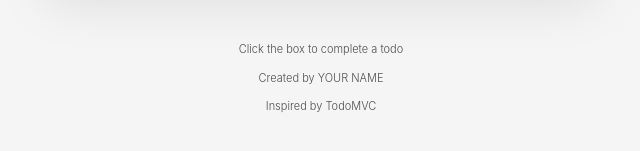
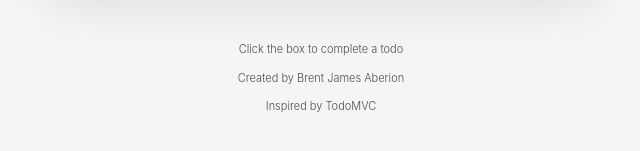
Before and after one commit to brentjamesaberion/CSIT340-todomvc, a React (Vite) app: page / in a window 1280 px wide. Shown: the part 407-558 px from the top of the page, without its empty margins (319-959 px from the left). Built offline with nearby package versions, Linux system fonts and the light colour scheme.

Commit message:
chore: replace YOUR NAME with Brent James Aberion

```diff
--- a/src/App.jsx
+++ b/src/App.jsx
@@ -5,7 +5,7 @@ function App() {
   return (
     <div className="min-h-screen bg-[#f5f5f5] py-8 font-light text-[#111]">
       <Todos />
-      <Info name="YOUR NAME" />
+      <Info name="Brent James Aberion" />
     </div>
   )
 }
```
